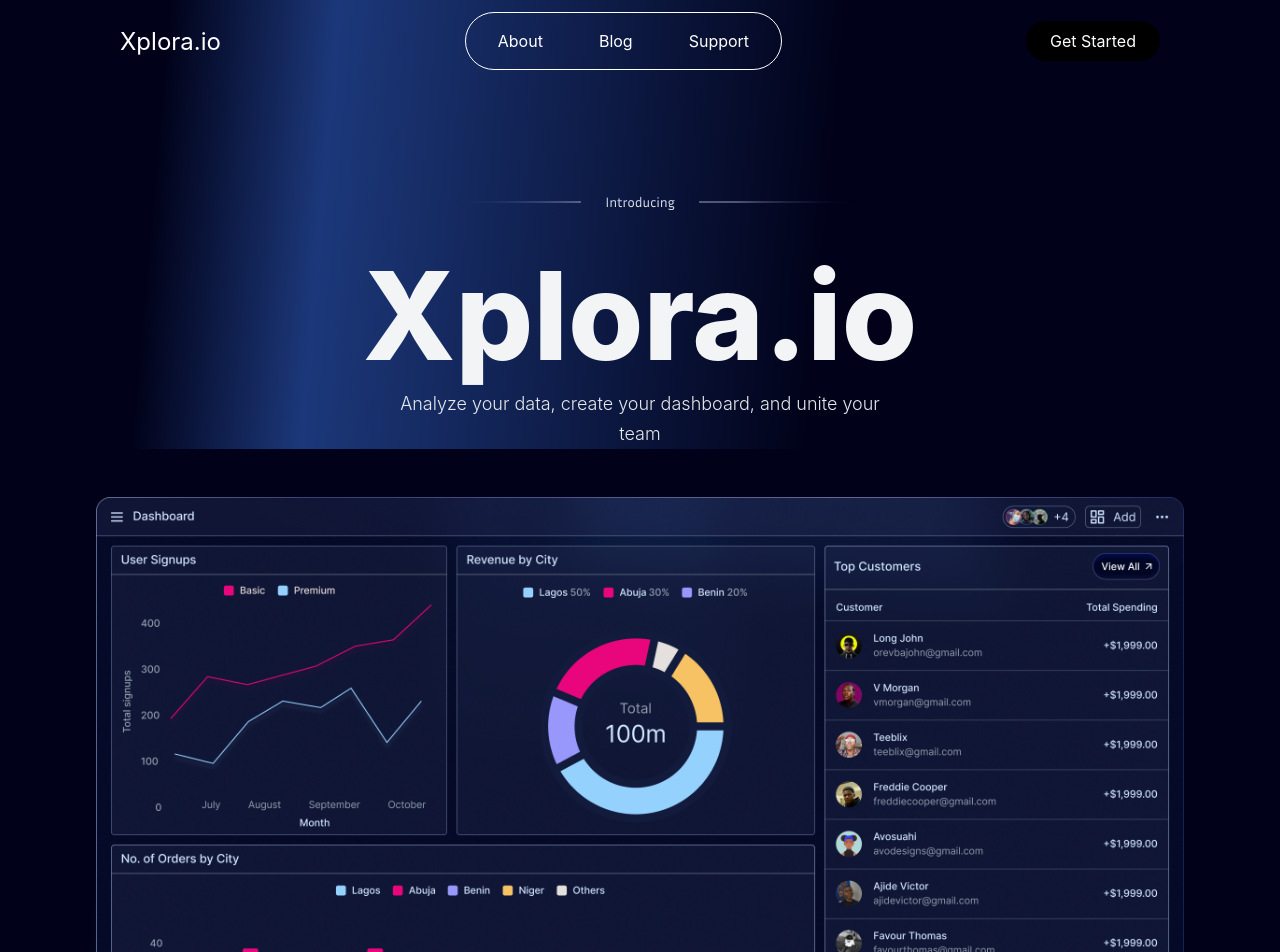
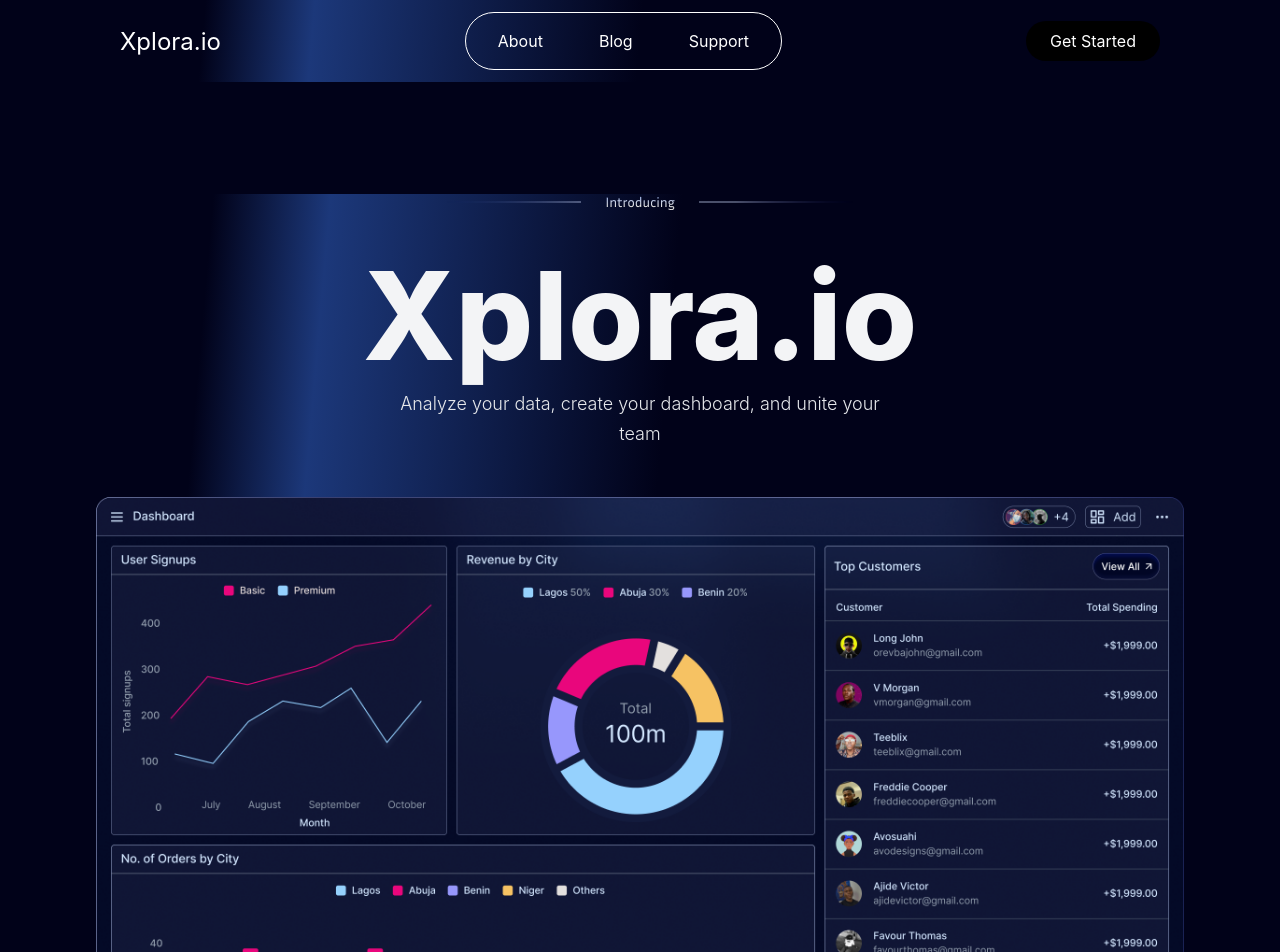
Before and after one commit to Thelma101/XP-landingPage, a React (Create React App) app in the folder xp/: page / in a window 1280 px wide. Shown: the top 952 px of the page. Built offline with nearby package versions, Linux system fonts and the light colour scheme; the HTML template or start-up script is replaced by a standard one.

Commit message:
css final update

```diff
--- a/xp/src/App.js
+++ b/xp/src/App.js
@@ -10,8 +10,7 @@ function App() {
 
   return (
 
-    <div className=' bg-header-dark header-light md:px-24'>
-<div className="bg-no-repeat bg-cover ">
+    <div className=' bg-main-bg md:px-24'>
 
       <HeaderSection />
       <HeroSection />
@@ -21,7 +20,6 @@ function App() {
       <ClientSection />
       <FooterSection />
     </div>
-    </div>
   );
 }
 
--- a/xp/src/components/HeaderSection.jsx
+++ b/xp/src/components/HeaderSection.jsx
@@ -3,7 +3,7 @@ import { FaBars } from 'react-icons/fa';
 
 const HeaderSection = () => {
   return (
-    <nav className="flex items-center justify-between px-6 py-3">
+    <nav className="flex items-center justify-between px-6 py-3 bg-header-dark header-light ">
       <p className="text-white text-center font-inria-sans text-[20px] md:text-[24px] leading-[24px] md:leading-[29px]">
         Xplora.io
       </p>
--- a/xp/src/components/HeroSection.jsx
+++ b/xp/src/components/HeroSection.jsx
@@ -6,22 +6,21 @@ import mobileChart from '../assets/mchart.png';
 
 const HeroSection = () => {
   return (
-    <header className="flex flex-col items-center justify-center mt-28 ">
+    <header className="flex flex-col items-center justify-center mt-28 bg-header-dark header-light ">
       <img src={introImg} alt="Hero illustration" className="self-center mb-8" />
       <h1 className="font-inria-sans text-[84px] leading-[100px] text-center md:text-[122px] font-extrabold md:leading-[146px] text-gray-100">
         Xplora.io
       </h1>
       <p className="font-inter text-[18px] font-light leading-[24px] md:text-[18px] md:leading-[30px] text-center text-gray-200 px-6 md:w-[50%] w-[82%]">
-        Analyze your data, create your dashboard, and unite your team
+      Analyze your data, create your dashboard, and unite your team
       </p>
 
       <button className="px-10 py-3 mt-10 text-gray-100 bg-[#010625] rounded-full shadow-lg md:hidden hover:bg-gray-700">
         Start Now
       </button>
-      <div className="bg-main-bg">
-        <img src={desktopChart} alt="desktop-chart" className="self-center hidden mt-12 md:block" />
-        <img src={mobileChart} alt="mobile-chart" className="block w-10/12 mt-12 md:hidden" />
-      </div>
+
+      <img src={desktopChart} alt="desktop-chart" className="self-center hidden mt-12 md:block" />
+      <img src={mobileChart} alt="mobile-chart" className="block w-10/12 mt-12 md:hidden" />
     </header>
   );
 };
```
Lines whose indentation alone changed are shown as unchanged.
